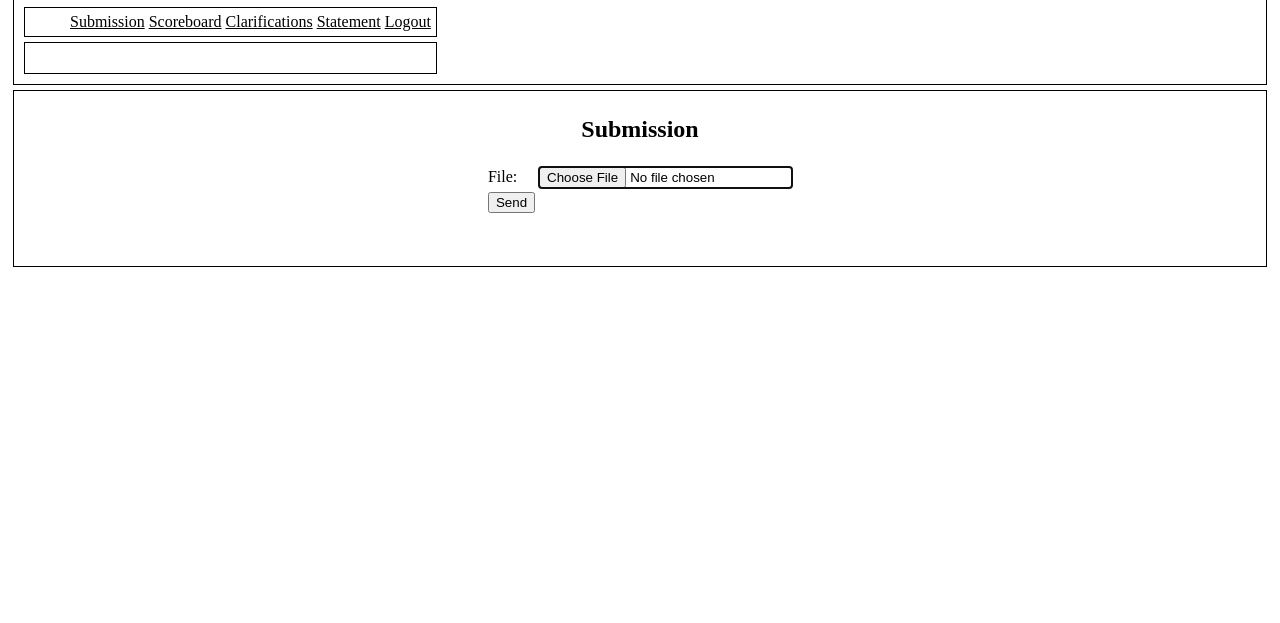
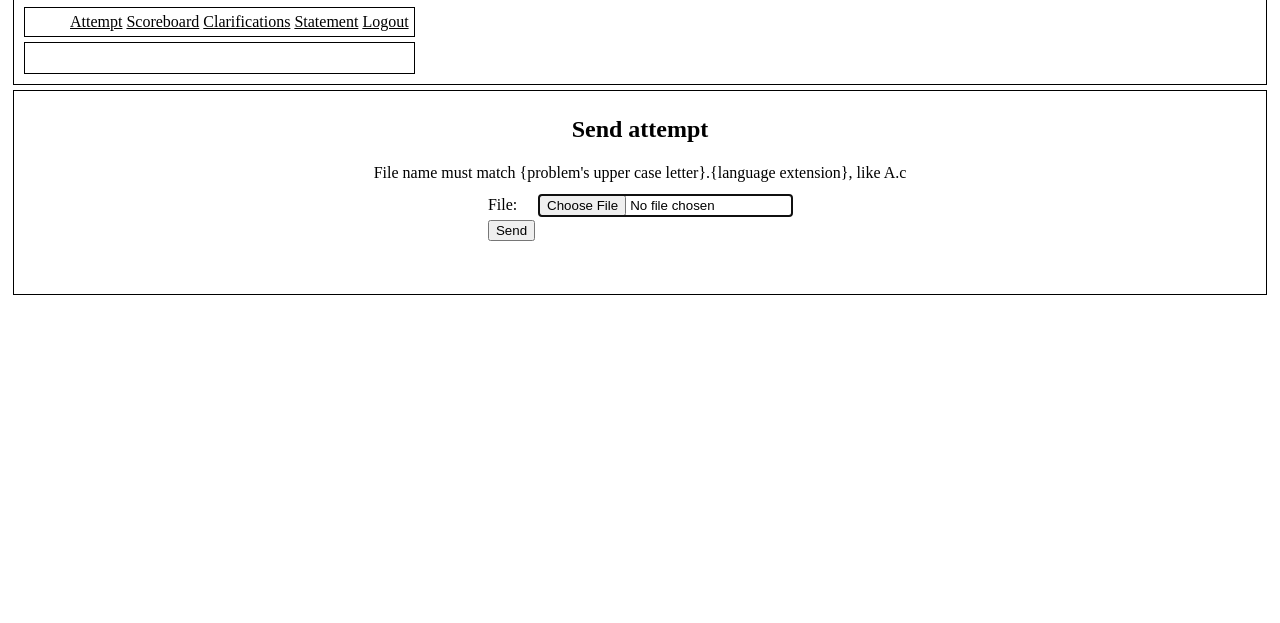
Before and after one commit to matheuscscp/pimenta-judge, a plain HTML site: page www/index.html in a window 1280 px wide. Shown: the part 177-800 px from the top of the page. Drawn offline with Linux system fonts and the light colour scheme.

Commit message:
Update web file

```diff
--- a/www/index.html
+++ b/www/index.html
@@ -15,7 +15,7 @@
         <div id="teamname" class="left"></div>
         <div id="menu" class="right">
           <ul>
-            <li><a href="#" onclick="submission()">Submission</a></li>
+            <li><a href="#" onclick="submission()">Attempt</a></li>
             <li><a href="#" onclick="scoreboard()">Scoreboard</a></li>
             <li><a href="#" onclick="clarifications()">Clarifications</a></li>
             <li><a href="?statement">Statement</a></li>
@@ -27,8 +27,9 @@
       <div id="content">
       </div>
       <div id="submission" style="display: none;">
-        <h2>Submission</h2>
+        <h2>Send attempt</h2>
         <h4 id="response"></h4>
+        <div style="text-align: center; margin: 10px;">File name must match {problem's upper case letter}.{language extension}, like A.c</div>
         <table>
           <tr><td>File:</td><td><input id="file" type="file"></td></tr>
           <tr><td><button onclick="attempt()">Send</button></td></tr>
--- a/www/script.js
+++ b/www/script.js
@@ -1,4 +1,5 @@
 
+// keep the alphabetical order!
 var problems = [];
 problems["A"] = "#FF0000";
 problems["B"] = "#00FF00";
```
